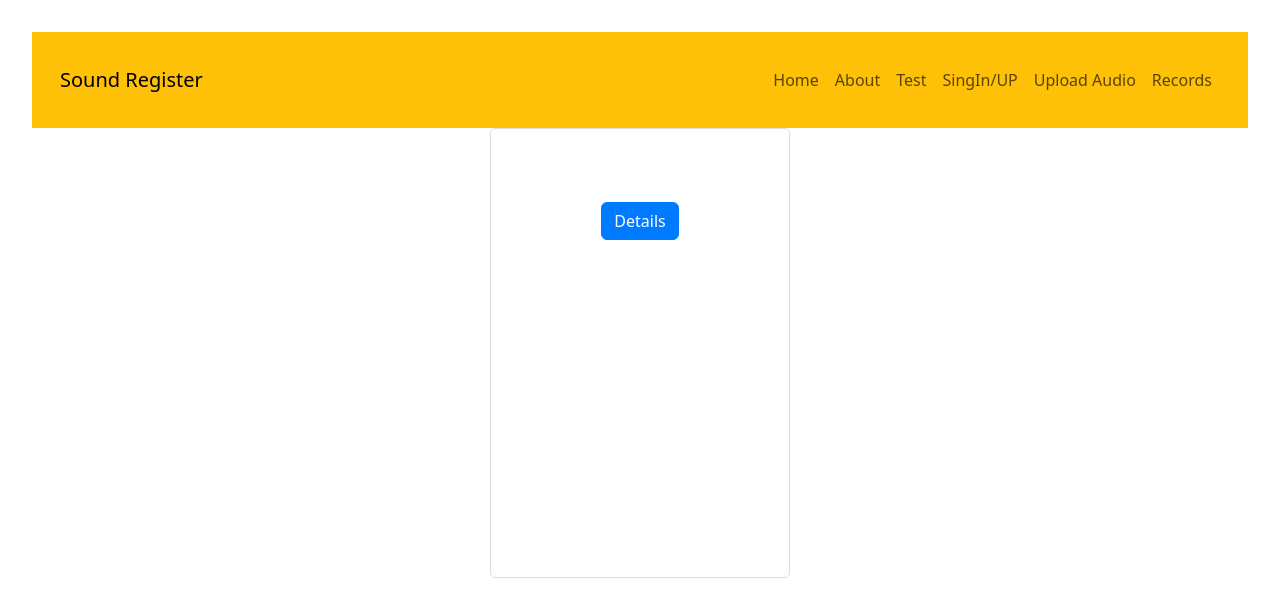
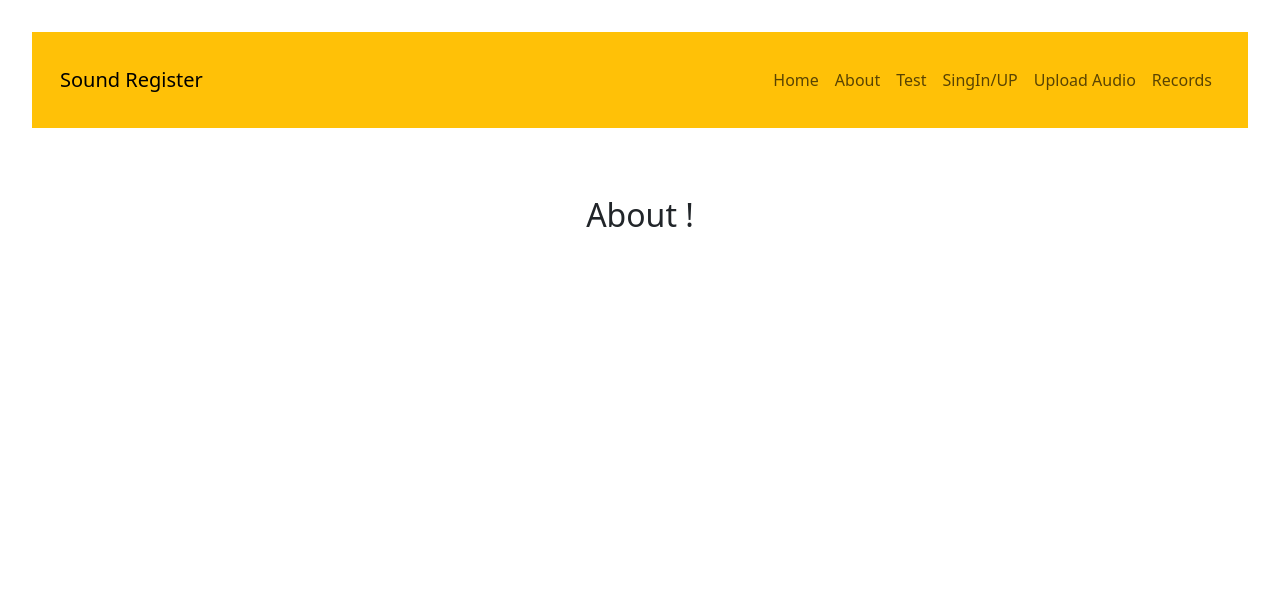
Before and after one commit to iluna007/soundregister, a React (Vite) app in the folder frontend/: page /about in a window 1280 px wide. Shown: the top 616 px of the page. Built offline with nearby package versions, Linux system fonts and the light colour scheme.

Commit message:
Details design

```diff
--- a/frontend/src/pages/About.jsx
+++ b/frontend/src/pages/About.jsx
@@ -1,14 +1,20 @@
-import React from 'react'
-import "./about.css"
+import React, { useState } from "react";
+import { Container, Row, Col } from "react-bootstrap"; // Added Row and Col
 
-import Button from "react-bootstrap/Button";
-import AudioCard from '../components/AudioCard';
-export const About = () => {
-  return (
-		<div>
-			<AudioCard></AudioCard>
-		</div>
+const AuthPage = () => {
+
+
+	return (
+		<Container className='mt-5'>
+			<Row>
+				<Col></Col>
+				<Col>
+					<h2 className='text-center'> About ! </h2>
+				</Col>
+				<Col></Col>
+			</Row>
+		</Container>
 	);
-}
+};
 
-export default About;
+export default AuthPage;
--- a/frontend/src/pages/AudioUp.jsx
+++ b/frontend/src/pages/AudioUp.jsx
@@ -1,5 +1,5 @@
 import React, { useState } from "react";
-import { Form, Button, Container, Alert } from "react-bootstrap";
+import { Form, Button, Container, Alert, Row, Col } from "react-bootstrap";
 
 const AudioUploadPage = () => {
 	const [formData, setFormData] = useState({
@@ -64,6 +64,9 @@ const AudioUploadPage = () => {
 
 	return (
 		<Container className='mt-5'>
+			<Row>
+				<Col></Col>
+				<Col>
 					<h2 className='text-center'>Upload Audio</h2>
 					{message && <Alert variant='success'>{message}</Alert>}
 					{error && <Alert variant='danger'>{error}</Alert>}
@@ -199,6 +202,9 @@ const AudioUploadPage = () => {
 							Upload
 						</Button>
 					</Form>
+				</Col>
+				<Col></Col>
+			</Row>
 		</Container>
 	);
 };
--- a/frontend/src/pages/AuthPage.jsx
+++ b/frontend/src/pages/AuthPage.jsx
@@ -1,5 +1,5 @@
 import React, { useState } from "react";
-import { Form, Button, Container, Alert } from "react-bootstrap";
+import { Form, Button, Container, Alert, Row, Col } from "react-bootstrap"; // Added Row and Col
 
 const AuthPage = () => {
 	const [isSignUp, setIsSignUp] = useState(false);
@@ -66,6 +66,9 @@ const AuthPage = () => {
 
 	return (
 		<Container className='mt-5'>
+			<Row>
+				<Col></Col>
+				<Col>
 					<h2 className='text-center'>{isSignUp ? "Sign Up" : "Sign In"}</h2>
 					{message && <Alert variant='success'>{message}</Alert>}
 					{error && <Alert variant='danger'>{error}</Alert>}
@@ -129,6 +132,9 @@ const AuthPage = () => {
 								: "Don't have an account? Sign Up"}
 						</Button>
 					</div>
+				</Col>
+				<Col></Col>
+			</Row>
 		</Container>
 	);
 };
```
Lines whose indentation alone changed are shown as unchanged.
